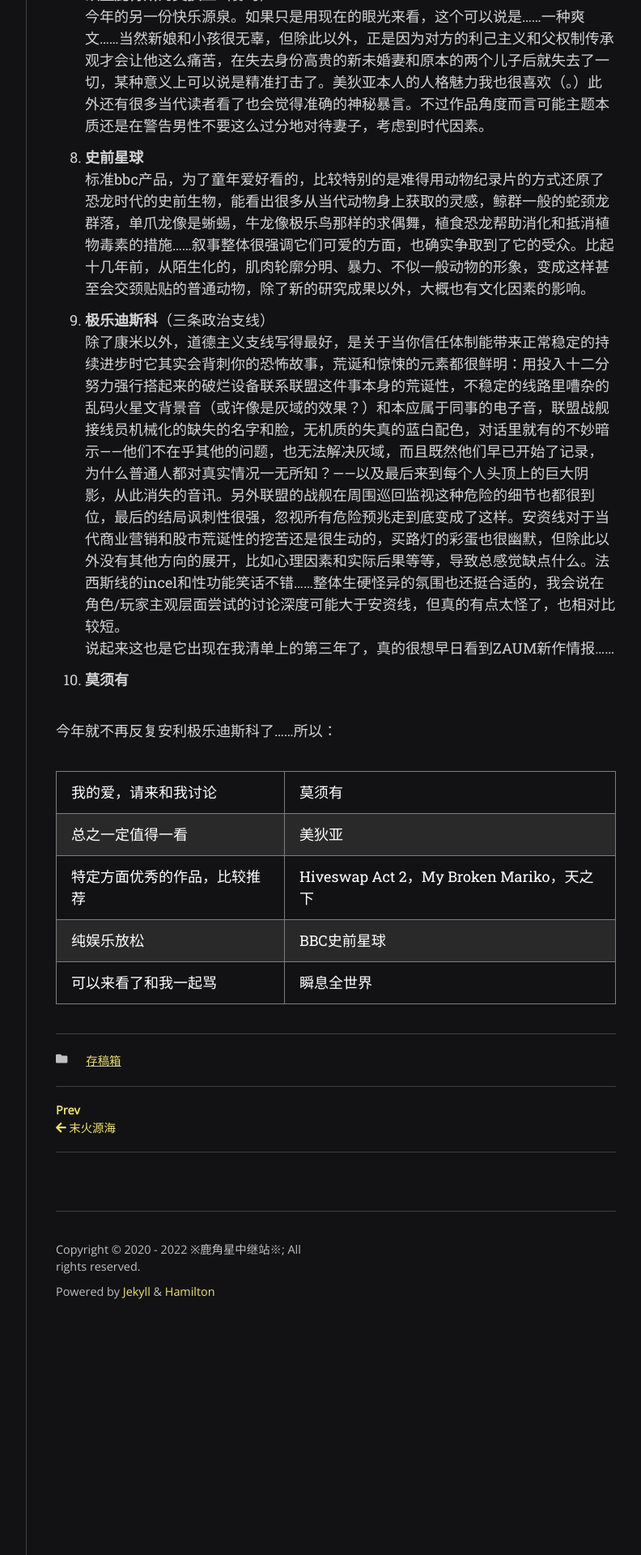
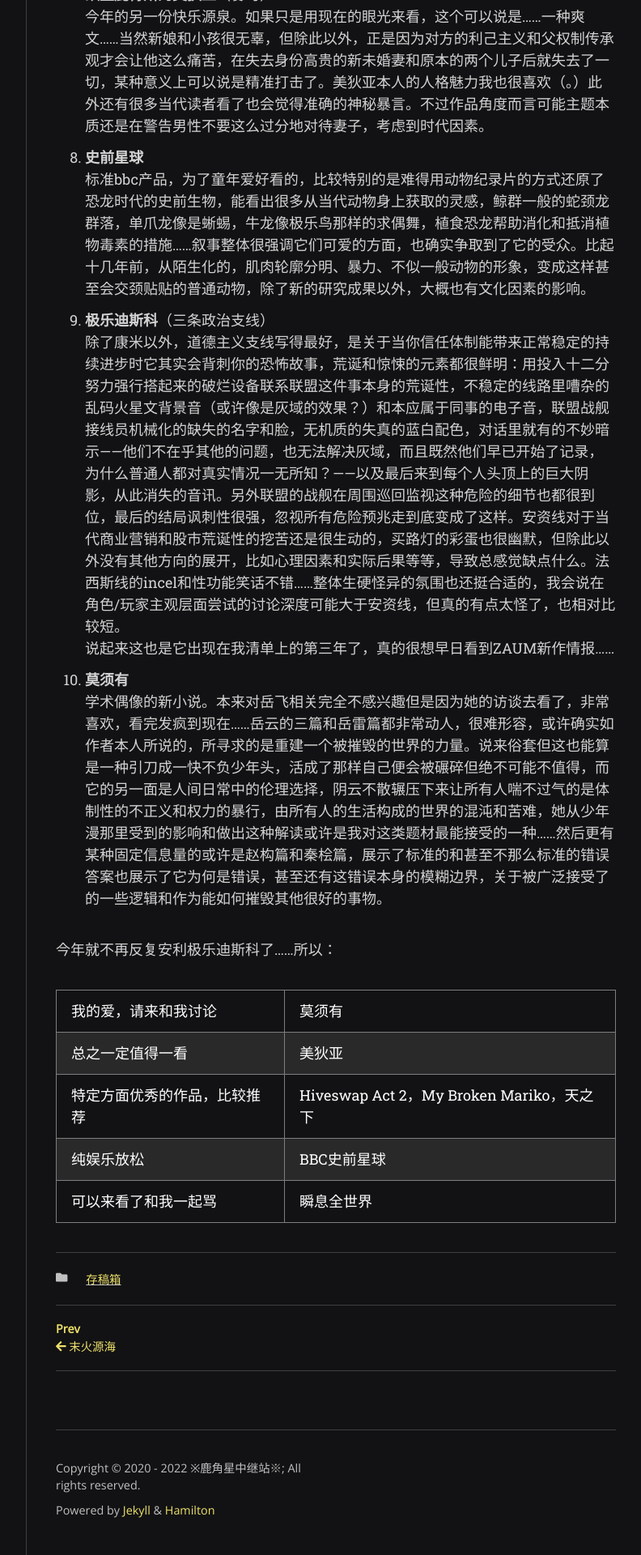
Before and after one commit to scatterdclouds/scatterdclouds.github.io, a Jekyll site: the page built from _posts/2022-06-23-testfile.md, in a window 1280 px wide. Shown: the part 1552-3472 px from the top of the page at 81% size, without its empty margins (357-1149 px from the left). Built offline with Jekyll 4.4.1, drawn with Linux system fonts in a browser that asks for light colours; nearby versions of some CDN libraries; some web fonts are replaced; comment, search, counter and statistics services are not loaded.

Commit message:
Update 2022-06-23-testfile.md

```diff
--- a/_posts/2022-06-23-testfile.md
+++ b/_posts/2022-06-23-testfile.md
@@ -28,7 +28,7 @@ comments: true
 
 9. **极乐迪斯科**（三条政治支线） <br/> 除了康米以外，道德主义支线写得最好，是关于当你信任体制能带来正常稳定的持续进步时它其实会背刺你的恐怖故事，荒诞和惊悚的元素都很鲜明：用投入十二分努力强行搭起来的破烂设备联系联盟这件事本身的荒诞性，不稳定的线路里嘈杂的乱码火星文背景音（或许像是灰域的效果？）和本应属于同事的电子音，联盟战舰接线员机械化的缺失的名字和脸，无机质的失真的蓝白配色，对话里就有的不妙暗示——他们不在乎其他的问题，也无法解决灰域，而且既然他们早已开始了记录，为什么普通人都对真实情况一无所知？——以及最后来到每个人头顶上的巨大阴影，从此消失的音讯。另外联盟的战舰在周围巡回监视这种危险的细节也都很到位，最后的结局讽刺性很强，忽视所有危险预兆走到底变成了这样。安资线对于当代商业营销和股市荒诞性的挖苦还是很生动的，买路灯的彩蛋也很幽默，但除此以外没有其他方向的展开，比如心理因素和实际后果等等，导致总感觉缺点什么。法西斯线的incel和性功能笑话不错……整体生硬怪异的氛围也还挺合适的，我会说在角色/玩家主观层面尝试的讨论深度可能大于安资线，但真的有点太怪了，也相对比较短。 <br/> 说起来这也是它出现在我清单上的第三年了，真的很想早日看到ZAUM新作情报……
 
-10. **莫须有**
+10. **莫须有** <br/> 学术偶像的新小说。本来对岳飞相关完全不感兴趣但是因为她的访谈去看了，非常喜欢，看完发疯到现在……岳云的三篇和岳雷篇都非常动人，很难形容，或许确实如作者本人所说的，所寻求的是重建一个被摧毁的世界的力量。说来俗套但这也能算是一种引刀成一快不负少年头，活成了那样自己便会被碾碎但绝不可能不值得，而它的另一面是人间日常中的伦理选择，阴云不散辗压下来让所有人喘不过气的是体制性的不正义和权力的暴行，由所有人的生活构成的世界的混沌和苦难，她从少年漫那里受到的影响和做出这种解读或许是我对这类题材最能接受的一种……然后更有某种固定信息量的或许是赵构篇和秦桧篇，展示了标准的和甚至不那么标准的错误答案也展示了它为何是错误，甚至还有这错误本身的模糊边界，关于被广泛接受了的一些逻辑和作为能如何摧毁其他很好的事物。
 
 今年就不再反复安利极乐迪斯科了……所以：
 
```
